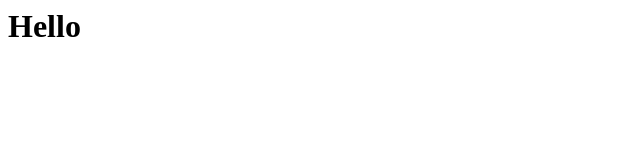
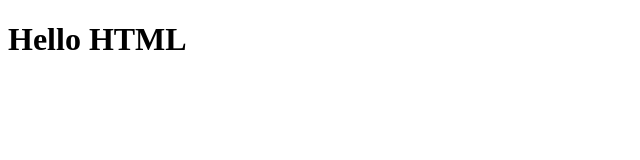
Before and after one commit to HoemSokmeng/Demo_Test, a plain HTML site: page index.html in a window 1280 px wide. Shown: the whole page, without its empty margins (0-640 px from the left). Drawn offline with Linux system fonts and the light colour scheme.

Commit message:
New Update

```diff
--- a/index.html
+++ b/index.html
@@ -1,5 +1,11 @@
-<html>
-  <body>
-    <h1>Hello</h1>
-  </body>
+<!DOCTYPE html>
+<html lang="en">
+<head>
+  <meta charset="UTF-8">
+  <meta name="viewport" content="width=device-width, initial-scale=1.0">
+  <title>Document</title>
+</head>
+<body>
+    <h1>Hello HTML</h1>
+</body>
 </html>
```
